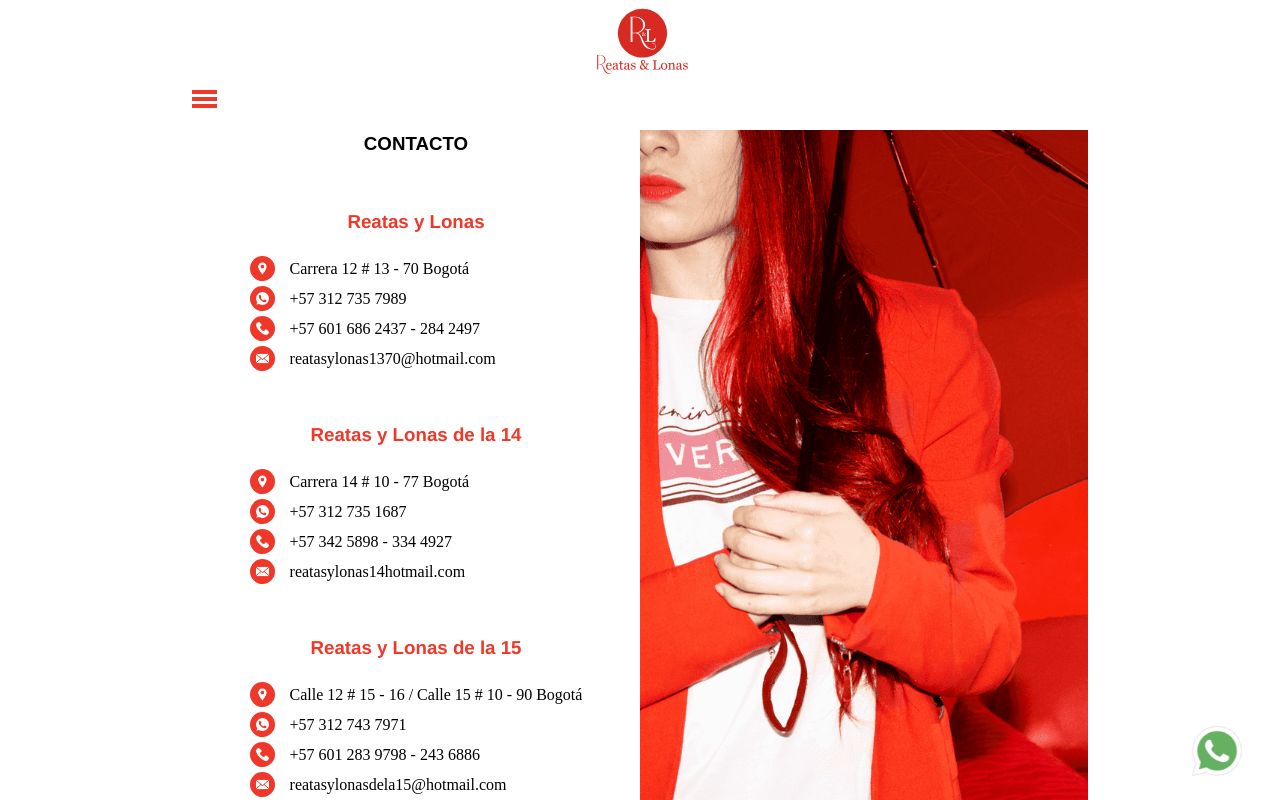
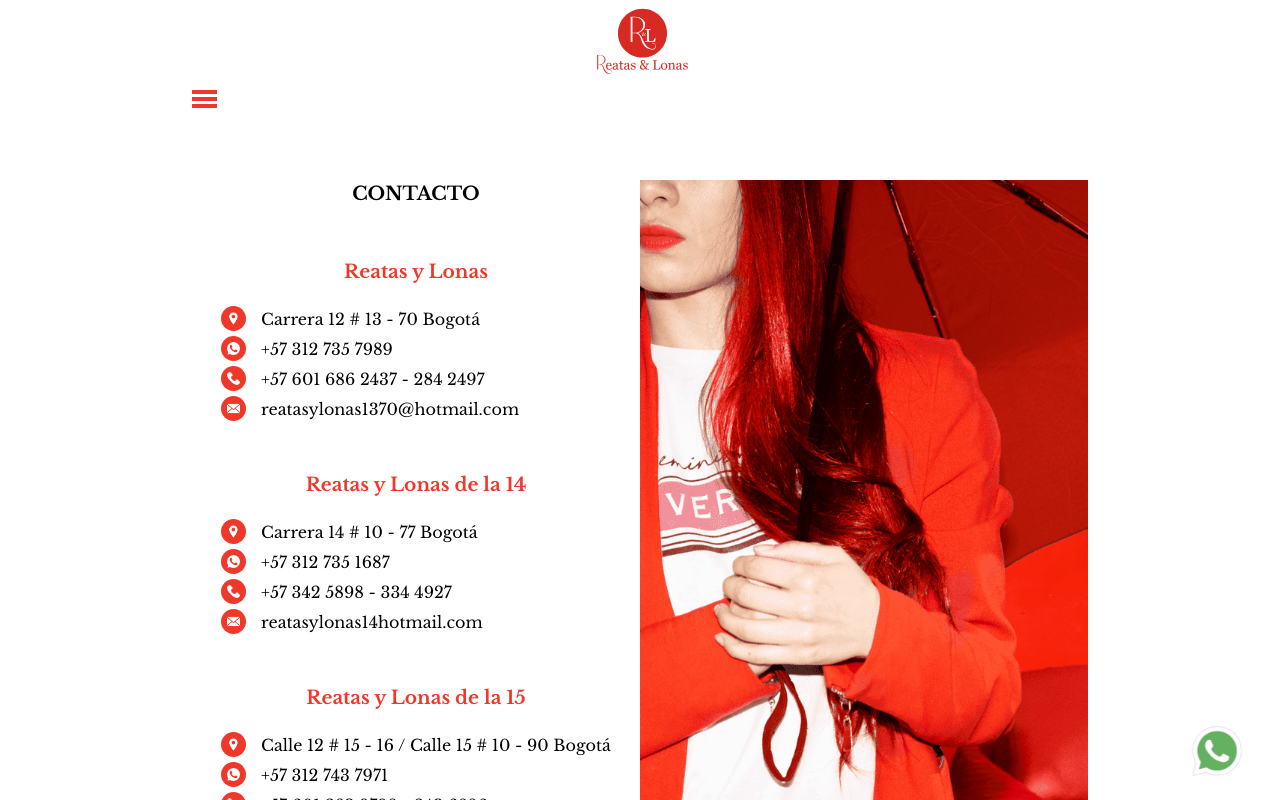
Before and after one commit to royne/ropes, a Next.js app: page /contacto in a window 1280 px wide. Shown: the top 800 px of the page. Built offline with nearby package versions, Linux system fonts and the light colour scheme.

Commit message:
add fonts

```diff
--- a/components/layouts/home/Layout.js
+++ b/components/layouts/home/Layout.js
@@ -84,17 +84,17 @@
           h3 {
             margin: 0 0 2rem 0;
             line-height: 1.5;
+            font-family: Baskerville-bold !important;
           }
           h1,
           h2 {
-            font-family: "arial", serif;
             font-weight: 700;
           }
-          h3 {
-            font-family: "helvetica", sans-serif;
+          span{
+            font-family: Baskerville-Regular;
           }
           p {
-            font-family: "helvetica", sans-serif;
+            font-family: Baskerville-Regular
           }
           ul {
             list-style: none;
--- a/components/ui/home/contact.js
+++ b/components/ui/home/contact.js
@@ -4,6 +4,7 @@
   width: 100%;
   min-height: 68vh;
   display: flex;
+  margin-top: 50px;
 `
 
 export const BoxContact = styled.section`
@@ -14,6 +15,7 @@
   .box_info>h1{
     text-align: center;
     margin-bottom: 50px;
+    font-family: Baskerville-bold;
   }
 `
 
--- a/pages/_app.js
+++ b/pages/_app.js
@@ -1,3 +1,4 @@
+import '../styles/globals.css'
 
 function MyApp({ Component, pageProps }) {
   return <Component {...pageProps} />
--- /dev/null
+++ b/styles/globals.css
@@ -0,0 +1,8 @@
+@font-face {
+  font-family: 'Baskerville-bold';
+  src: url('../public/fonts/LibreBaskerville-Bold.otf');
+}
+@font-face {
+  font-family: 'Baskerville-Regular';
+  src: url('../public/fonts/LibreBaskerville-Regular.otf');
+}
```
Also changed, not shown: public/fonts/LibreBaskerville-Bold.otf (added), public/fonts/LibreBaskerville-Regular.otf (added).
